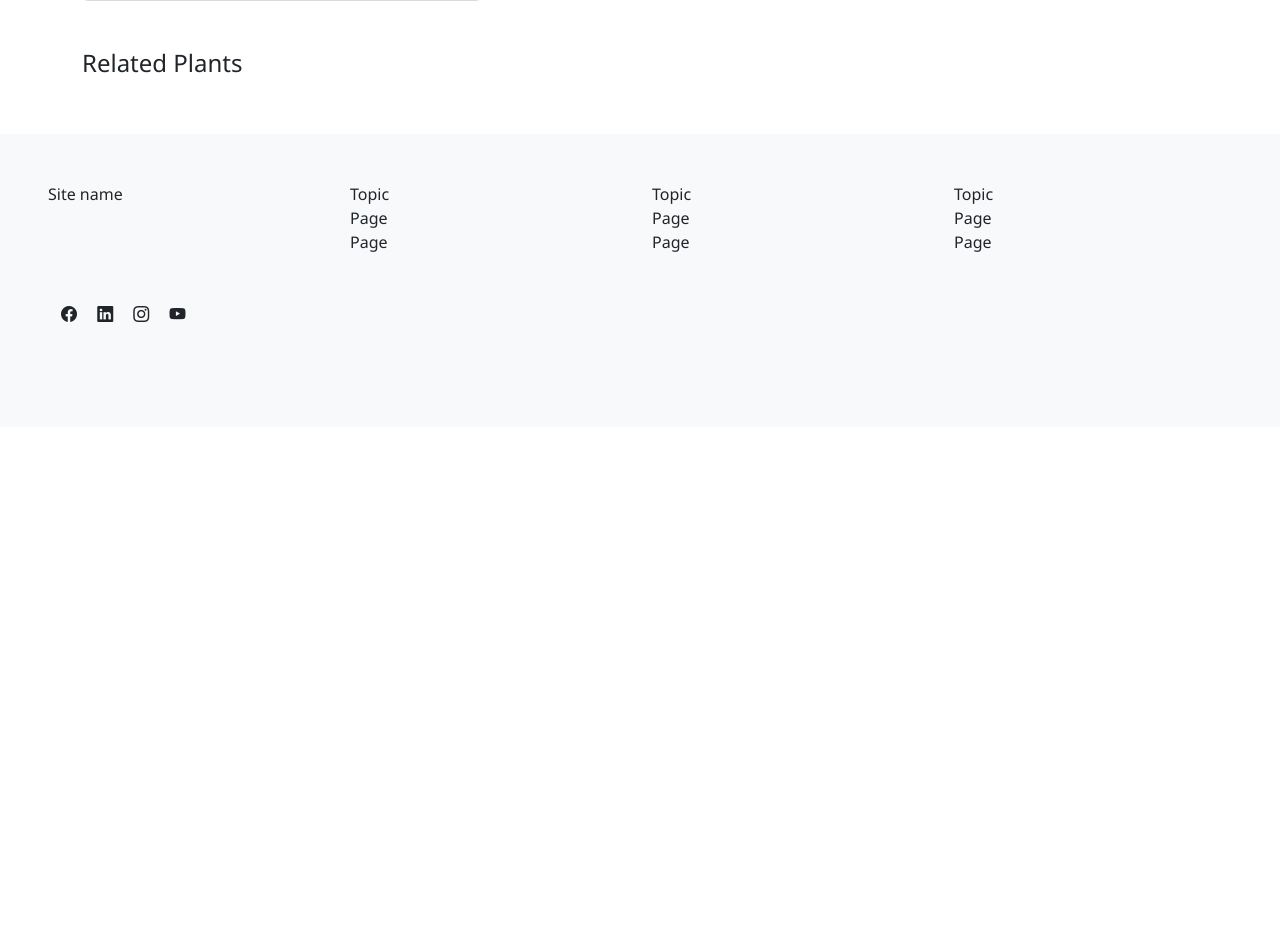
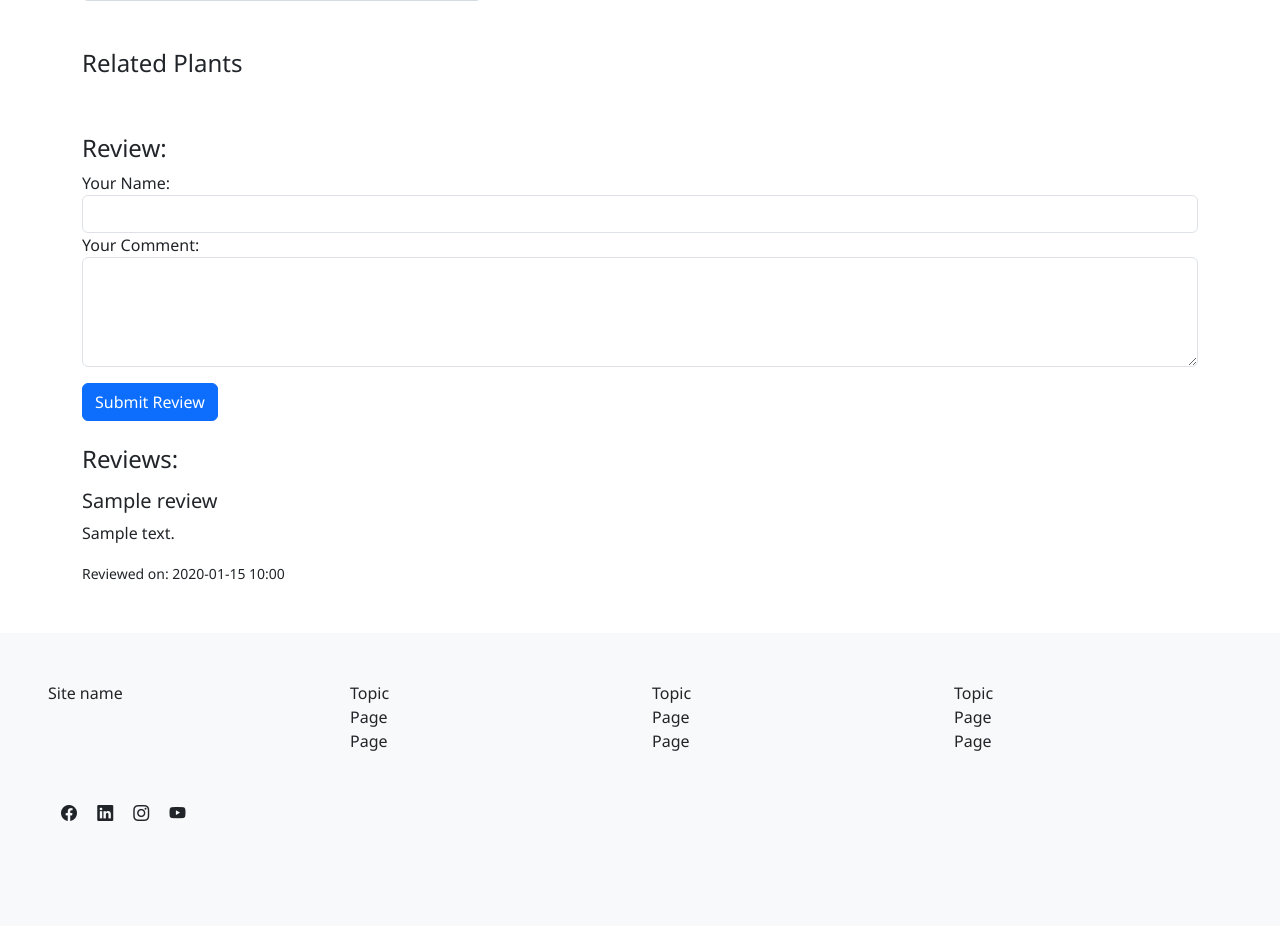
Before and after one commit to T-Python-25-June-15/LAB-ORM-PLANTEER, a Django app: page /plants/plants/1/detail/ in a window 1280 px wide. Shown: the part 403-1329 px from the top of the page. Before the commit the page ends 725 px from the top, so only its background shows below. Run offline with Django 5.2, Linux system fonts and the light colour scheme; tables that the repository leaves empty hold one stand-in row (values such as "Sample post"); grey boxes marked "Sample" are stand-in pictures.

Commit message:
compelete ALL

```diff
--- a/planteer/plants/Templates/plants/plant_detail.html
+++ b/planteer/plants/Templates/plants/plant_detail.html
@@ -1,5 +1,7 @@
 {% extends 'main/base.html' %}
+
 {% block title %}{{ plant.name }} - Detail{% endblock %}
+
 {% block content %}
 <div class="row">
   <div class="col-md-6">
@@ -28,4 +30,32 @@
     </div>
   {% endfor %}
 </div>
+
+<!-- Add Review Form -->
+<h4 class="mt-5">Review:</h4>
+<form method="POST" action="{% url 'add_review' plant.id %}">
+  {% csrf_token %}
+  <div class="form-group">
+    <label for="name">Your Name:</label>
+    <input type="text" name="name" id="name" class="form-control" required>
+  </div>
+  <div class="form-group">
+    <label for="comment">Your Comment:</label>
+    <textarea name="comment" id="comment" class="form-control" rows="4" required></textarea>
+  </div>
+  <button type="submit" class="btn btn-primary mt-3">Submit Review</button>
+</form>
+
+<!-- Display Reviews -->
+<h4 class="mt-4">Reviews:</h4>
+{% for review in plant.reviews.all %}
+  <div class="mt-3">
+    <h5>{{ review.name }}</h5>
+    <p>{{ review.comment }}</p>
+    <small>Reviewed on: {{ review.created_at|date:"Y-m-d H:i" }}</small>
+  </div>
+{% empty %}
+  <p>No reviews yet. Be the first to review this plant!</p>
+{% endfor %}
+
 {% endblock %}
--- a/planteer/plants/models.py
+++ b/planteer/plants/models.py
@@ -20,11 +20,8 @@ class Plant(models.Model):
     usage = models.TextField(blank=True)
     created_at = models.DateTimeField(auto_now_add=True)
 
-class Comment(models.Model):
-       plant = models.ForeignKey(Plant, on_delete=models.CASCADE, related_name='comments')
-       user = models.CharField(max_length=255)
-       text = models.TextField()
+class Review(models.Model):
+       plant = models.ForeignKey(Plant, on_delete=models.CASCADE, related_name='reviews')
+       name = models.CharField(max_length=255)
+       comment = models.TextField()
        created_at = models.DateTimeField(auto_now_add=True)
-
-       def __str__(self):
-           return f"Comment by {self.user} on {self.plant.name}"
--- a/planteer/plants/urls.py
+++ b/planteer/plants/urls.py
@@ -3,7 +3,6 @@ from . import views
 from plants import views
 from contact import views as contact_views
 from django.urls import include
-
 
 
 urlpatterns = [
@@ -14,4 +13,5 @@ urlpatterns = [
     path('plants/<int:plant_id>/update/', views.update_plant, name='update_plant'),
     path('plants/<int:plant_id>/delete/', views.delete_plant, name='delete_plant'),
     path('search/', views.search_plant, name='search'),
+    path('reviews/<int:plant_id>/add/', views.add_review, name='add_review'),
 ]
--- a/planteer/plants/views.py
+++ b/planteer/plants/views.py
@@ -1,6 +1,6 @@
 from django.http import HttpRequest, HttpResponse, Http404
 from django.shortcuts import render, redirect
-from .models import Plant
+from .models import Plant, Review
 from .forms import PlantForm
 
 # ---------- Home ----------
@@ -105,3 +105,12 @@ def search_plant(request):
     return render(request, 'plants/search.html', {
         'results': results
     })
+
+
+def add_review(request: HttpRequest, plant_id):
+
+ if request.method == 'POST':
+      plant = Plant.objects.get(pk=plant_id)
+      review_text = Review(plant=plant, name=request.POST.get('name'), comment=request.POST.get('comment'))
+      review_text.save()
+      return redirect('plant_detail', plant_id=plant.id)
```
Also changed, not shown: planteer/plants/migrations/0004_review_delete_comment.py (added). Lines whose indentation alone changed are shown as unchanged.
